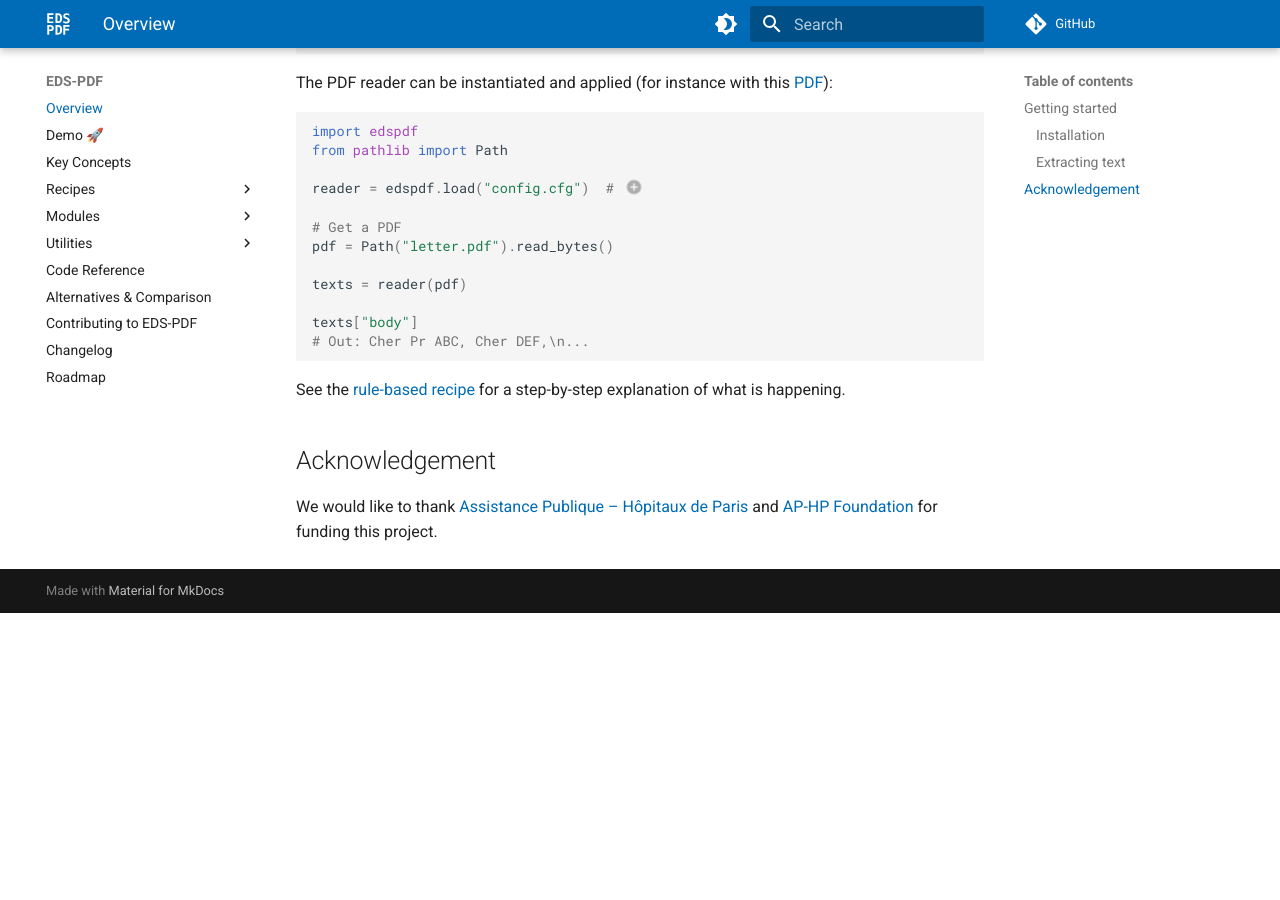
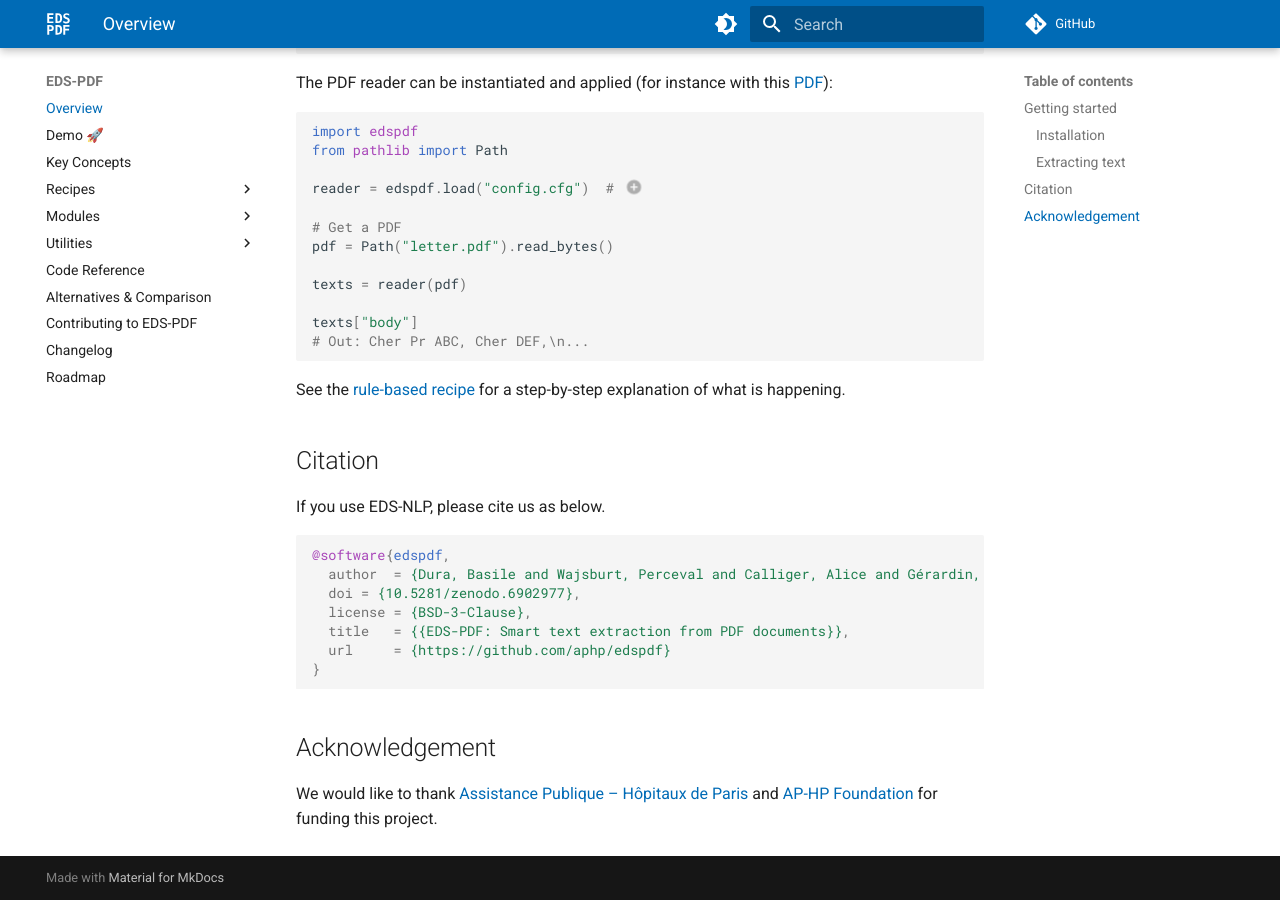
Before and after one commit to aphp/edspdf, an MkDocs documentation site: the page built from docs/index.md, in a window 1280 px wide and 900 px high, scrolled down 1182 px. Built offline with MkDocs 1.6.1 and Material for MkDocs 9.7.7, drawn with Linux system fonts in a browser that asks for light colours; a script that is not in the unit is left out; comment, search, counter and statistics services are not loaded; the version menu is left out; before the commit the page ends 1795 px from its top, so only the background shows below that.

Commit message:
chore: update citation with doi

````diff
--- a/docs/index.md
+++ b/docs/index.md
@@ -65,6 +65,20 @@
 
 See the [rule-based recipe](recipes/rules.md) for a step-by-step explanation of what is happening.
 
+## Citation
+
+If you use EDS-NLP, please cite us as below.
+
+```bibtex
+@software{edspdf,
+  author  = {Dura, Basile and Wajsburt, Perceval and Calliger, Alice and Gérardin, Christel and Bey, Romain},
+  doi = {10.5281/zenodo.6902977},
+  license = {BSD-3-Clause},
+  title   = {{EDS-PDF: Smart text extraction from PDF documents}},
+  url     = {https://github.com/aphp/edspdf}
+}
+```
+
 ## Acknowledgement
 
 We would like to thank [Assistance Publique – Hôpitaux de Paris](https://www.aphp.fr/) and
````
Also changed, not shown: README.md (+1 -0 lines).
